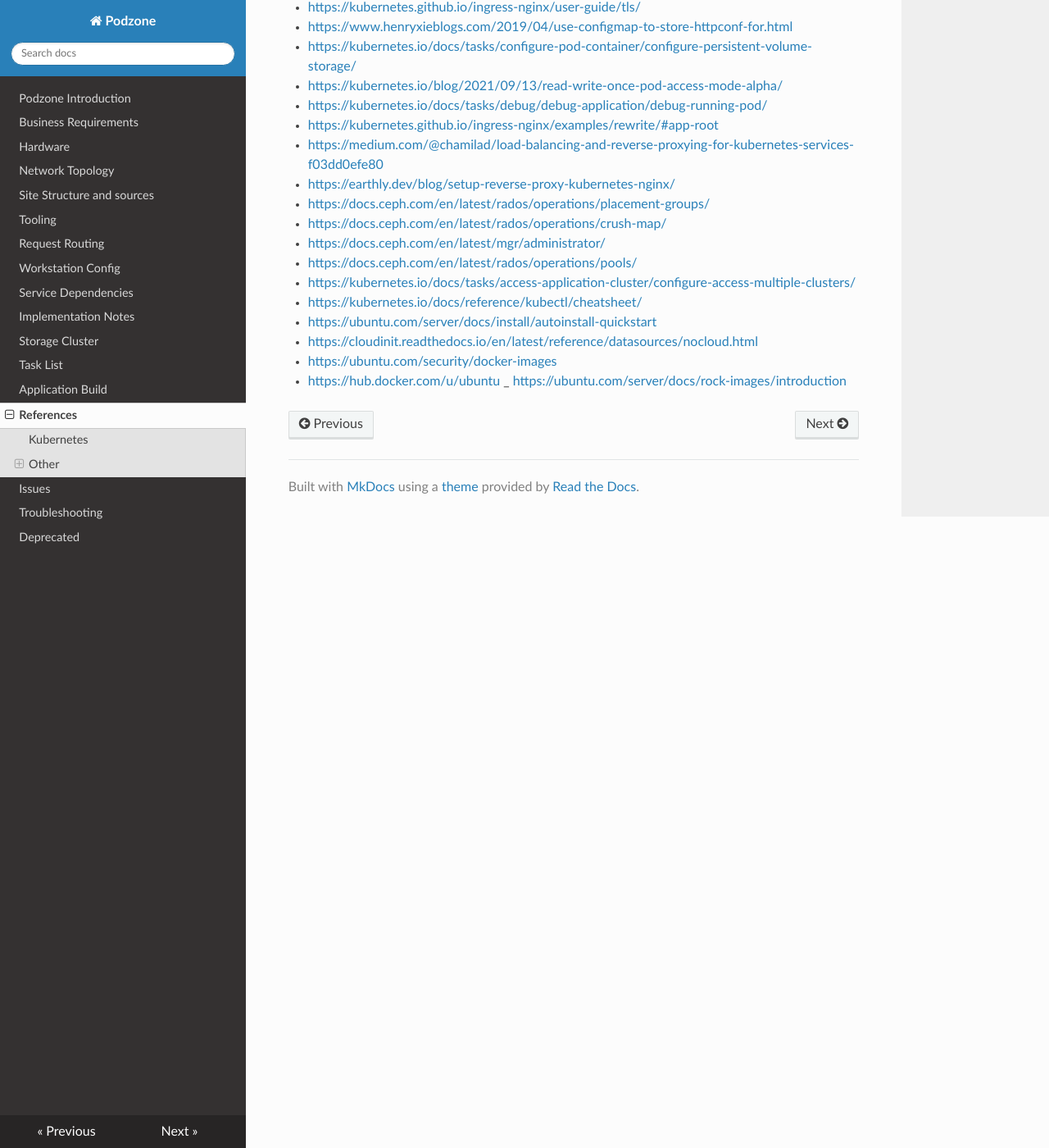
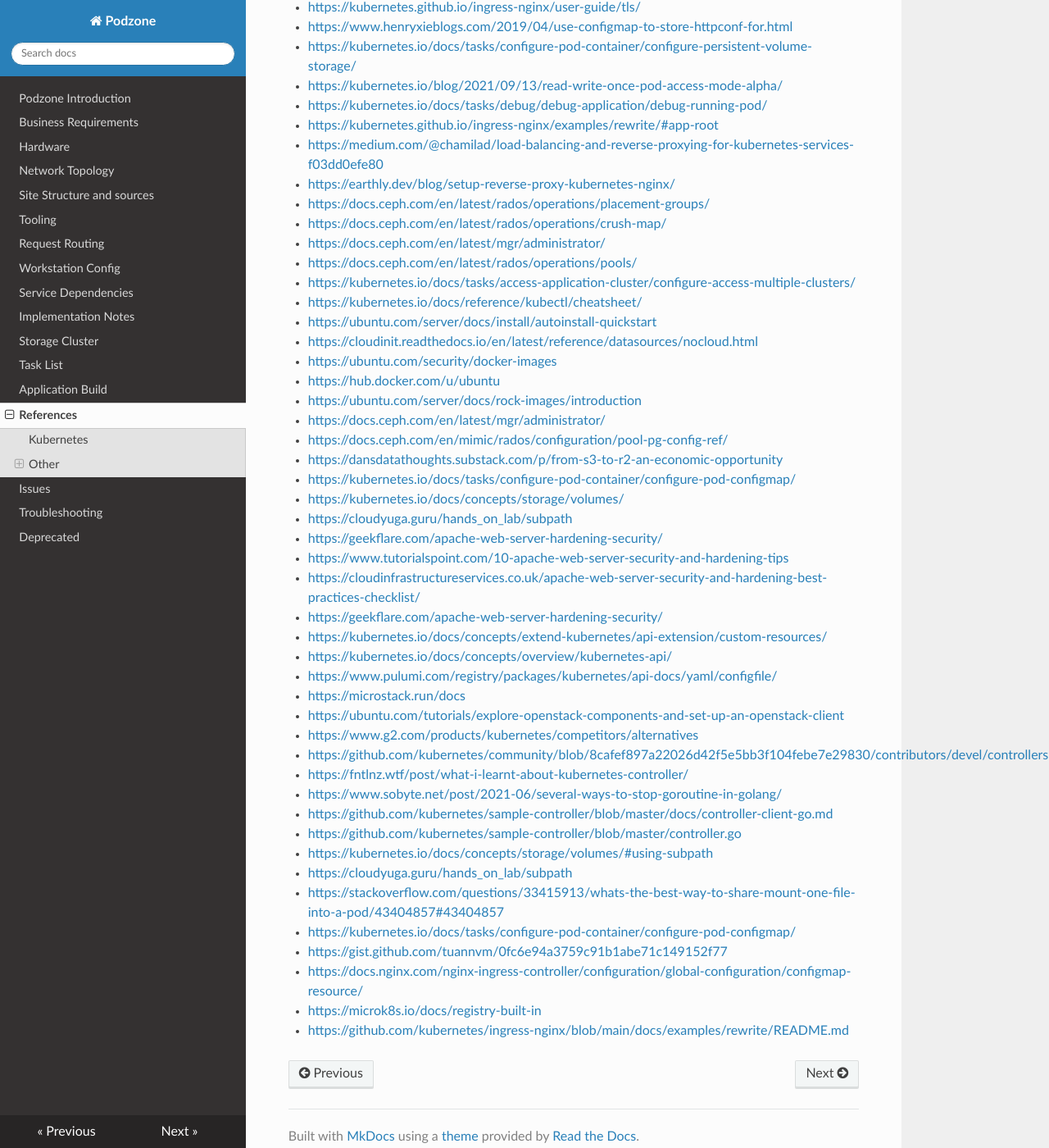
Before and after one commit to MoTTTT/podzone, an MkDocs documentation site: the page built from docs/ResearchReferences.md, in a window 1280 px wide and 1400 px high, scrolled down 20821 px. Shown: the whole window at 82% size. Built offline with MkDocs 1.6.1, drawn with Linux system fonts in a browser that asks for light colours; nearby versions of some CDN libraries.

Commit message:
Mainly research for apache config

```diff
--- a/docs/ResearchReferences.md
+++ b/docs/ResearchReferences.md
@@ -827,4 +827,38 @@ _ <https://docs.ceph.com/en/latest/rbd/rbd-kubernetes/>
 - <https://cloudinit.readthedocs.io/en/latest/reference/datasources/nocloud.html>
 - <https://ubuntu.com/security/docker-images>
 - <https://hub.docker.com/u/ubuntu>
-_ <https://ubuntu.com/server/docs/rock-images/introduction>
+- <https://ubuntu.com/server/docs/rock-images/introduction>
+
+- <https://docs.ceph.com/en/latest/mgr/administrator/>
+- <https://docs.ceph.com/en/mimic/rados/configuration/pool-pg-config-ref/>
+- <https://dansdatathoughts.substack.com/p/from-s3-to-r2-an-economic-opportunity>
+
+- <https://kubernetes.io/docs/tasks/configure-pod-container/configure-pod-configmap/>
+- <https://kubernetes.io/docs/concepts/storage/volumes/>
+- <https://cloudyuga.guru/hands_on_lab/subpath>
+- <https://geekflare.com/apache-web-server-hardening-security/>
+- <https://www.tutorialspoint.com/10-apache-web-server-security-and-hardening-tips>
+- <https://cloudinfrastructureservices.co.uk/apache-web-server-security-and-hardening-best-practices-checklist/>
+- <https://geekflare.com/apache-web-server-hardening-security/>
+
+- <https://kubernetes.io/docs/concepts/extend-kubernetes/api-extension/custom-resources/>
+- <https://kubernetes.io/docs/concepts/overview/kubernetes-api/>
+- <https://www.pulumi.com/registry/packages/kubernetes/api-docs/yaml/configfile/>
+- <https://microstack.run/docs>
+- <https://ubuntu.com/tutorials/explore-openstack-components-and-set-up-an-openstack-client>
+- <https://www.g2.com/products/kubernetes/competitors/alternatives>
+- <https://github.com/kubernetes/community/blob/8cafef897a22026d42f5e5bb3f104febe7e29830/contributors/devel/controllers.md>
+- <https://fntlnz.wtf/post/what-i-learnt-about-kubernetes-controller/>
+- <https://www.sobyte.net/post/2021-06/several-ways-to-stop-goroutine-in-golang/>
+- <https://github.com/kubernetes/sample-controller/blob/master/docs/controller-client-go.md>
+- <https://github.com/kubernetes/sample-controller/blob/master/controller.go>
+
+- <https://kubernetes.io/docs/concepts/storage/volumes/#using-subpath>
+- <https://cloudyuga.guru/hands_on_lab/subpath>
+
+- <https://stackoverflow.com/questions/33415913/whats-the-best-way-to-share-mount-one-file-into-a-pod/43404857#43404857>
+- <https://kubernetes.io/docs/tasks/configure-pod-container/configure-pod-configmap/>
+- <https://gist.github.com/tuannvm/0fc6e94a3759c91b1abe71c149152f77>
+- <https://docs.nginx.com/nginx-ingress-controller/configuration/global-configuration/configmap-resource/>
+- <https://microk8s.io/docs/registry-built-in>
+- <https://github.com/kubernetes/ingress-nginx/blob/main/docs/examples/rewrite/README.md>
```
Also changed, not shown: docs/QApps.md (+2 -2 lines), docs/Tasklist.md (+19 -9 lines), docs/TroubleshootingReferences.md (+11 -0 lines), docs/inventory.md (+7 -3 lines), docs/technical.md (+8 -0 lines).
